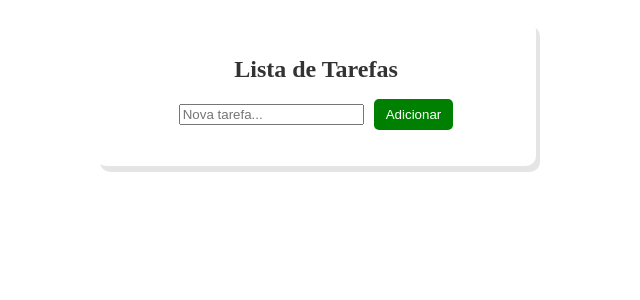
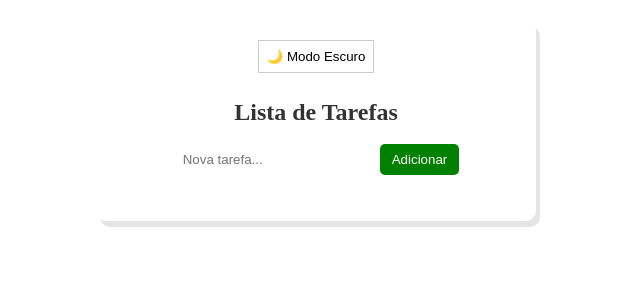
Before and after one commit to Lucassml-boop/Todo-list-react, a React (Create React App) app: page / in a window 1280 px wide. Shown: the top 300 px of the page, without its empty margins (324-964 px from the left). Built offline with nearby package versions, Linux system fonts and the light colour scheme.

Commit message:
Adição da função de troca de temas na pagina

```diff
--- a/src/App.js
+++ b/src/App.js
@@ -1,5 +1,6 @@
 import React from "react";
 import TodoList from "./Components/TodoList";
+import styles from "./Styles/App.css";
 
 function App(){
   return(
--- a/src/Components/TodoList.js
+++ b/src/Components/TodoList.js
@@ -1,11 +1,13 @@
 import React, { useState } from "react";
 import TodoItem from "./TodoItem";
 import TodoForm from "./TodoForm";
+import {useTheme} from "../Context/ThemeContext";
 
 import styles from "../Styles/TodoList.module.css"
 
 function TodoList() {
     const [todos, setTodos] = useState([]);
+    const {darkMode, toggleTheme} = useTheme();
 
     const addTodo = (text) => {
         const newTodos = [...todos, {id: Date.now(), text, completed: false}];
@@ -24,10 +26,13 @@ function TodoList() {
     }
 
     return (
-        <div className={styles.container}>
-            <h1 className={styles.title}>Lista de Tarefas</h1>
+        <div className={`${styles.container} ${darkMode ? styles.dark : ""}`}>
+            <button onClick={toggleTheme} className={styles.themeButton}>
+                {darkMode ? "☀️ Modo Claro" : "🌙 Modo Escuro" }
+            </button>
+            <h1 className={`${styles.title} ${darkMode ? styles.title_dark : ""}`}>Lista de Tarefas</h1>
             <TodoForm addTodo={addTodo} />
-            <ul>
+            <ul className={`${styles.text} ${darkMode ? styles.title_text : ""}`}>
                 {todos.map(todo => (
                     <TodoItem key={todo.id} todo={todo} removeTodo={removeTodo} toggleComplete={toggleComplete} />
                 ))}
--- /dev/null
+++ b/src/Context/ThemeContext.js
@@ -0,0 +1,28 @@
+import {createContext, useState, useContext, useEffect} from "react";
+
+const ThemeContext = createContext();
+
+export function ThemeProvider({children}){
+    const [darkMode, setDarkMode] = useState(false);
+    const toggleTheme = () => {
+        setDarkMode((prev) => !prev);
+    };
+
+    useEffect(() => {
+        if (darkMode){
+            document.body.classList.add("dark-mode");
+        }else{
+            document.body.classList.remove("dark-mode");
+        }
+    },[darkMode]);
+
+    return(
+        <ThemeContext.Provider value={{darkMode, toggleTheme}}>
+            {children}
+        </ThemeContext.Provider>
+    );
+}
+
+export function useTheme(){
+    return useContext(ThemeContext);
+}
--- a/src/Styles/App.css
+++ b/src/Styles/App.css
@@ -0,0 +1,19 @@
+.dark-mode{
+    background-color: #121212;
+    color: white;
+    transition: background-color 0.3s ease-in-out, color 0.3s ease-in-out;
+}
+
+.dark-mode button{
+    background-color: #333;
+    color: white;
+    border: 1px solid white
+}
+
+.dark-mode a{
+    color: #bbb;
+}
+
+.dark-mode a:hover{
+    color:white;
+}
--- a/src/Styles/TodoForm.module.css
+++ b/src/Styles/TodoForm.module.css
@@ -4,6 +4,7 @@
     margin-bottom: 15px;
     justify-content: center;
     align-items: center;
+    color: blue;
 }
 
 .input{
--- a/src/Styles/TodoList.module.css
+++ b/src/Styles/TodoList.module.css
@@ -6,9 +6,37 @@
     border-radius: 10px;
     box-shadow: 04px 6px rgba(0,0,0,0.1);
     text-align: center;
+    color:#333;
 }
 
-.title{
+.dark{
+    background: #333;
+    color: #fff;
+}
+
+.themeButton{
+    background: none;
+    border: 1px solid #ccc;
+    padding: 8px;
+    cursor: pointer;
+    margin-bottom: 10px;
+}
+
+.themeButton:hover{
+    background: rgba(255, 255, 255, 0.1);
+}
+
+.title, .text{
     font-size:24px;
     color: #333
 }
+
+.title_dark, .text_dark{
+    color: white;
+}
+
+Input{
+    padding: 10px;
+    border-radius: 6px;
+    border: none;
+}
--- a/src/index.js
+++ b/src/index.js
@@ -3,11 +3,14 @@ import ReactDOM from 'react-dom/client';
 import './Styles/index.css';
 import App from './App';
 import reportWebVitals from './reportWebVitals';
+import {ThemeProvider} from "./Context/ThemeContext";
 
 const root = ReactDOM.createRoot(document.getElementById('root'));
 root.render(
   <React.StrictMode>
-    <App />
+    <ThemeProvider>
+      <App />
+    </ThemeProvider>
   </React.StrictMode>
 );
 
```
